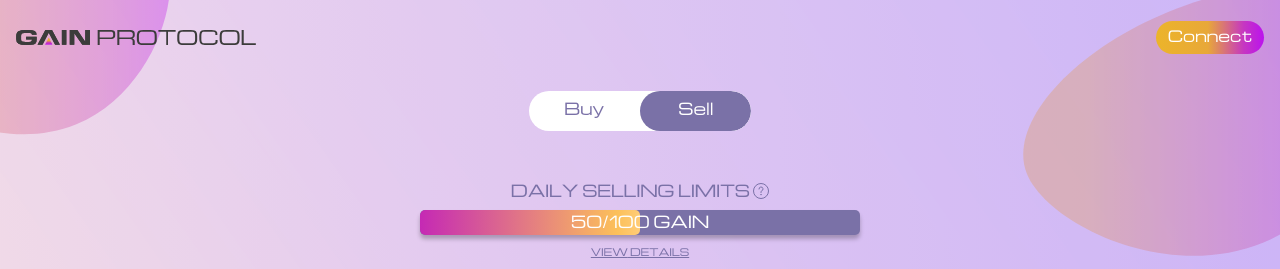
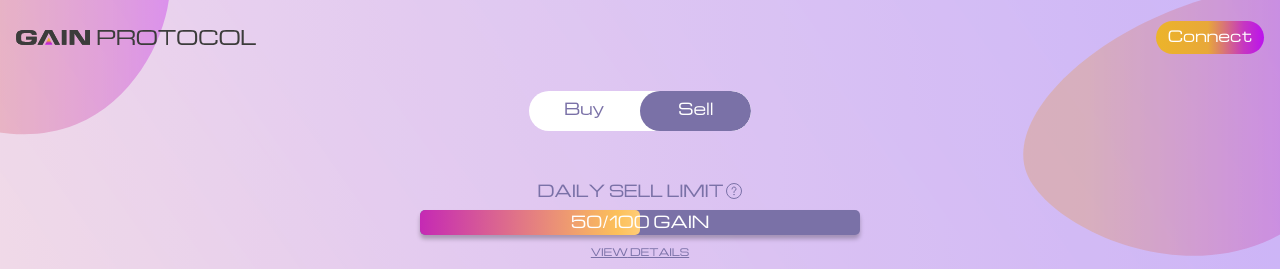
Before and after one commit to Jds-23/musical-couscous, a Next.js app: page / in a window 1280 px wide. Both pictures are taken after a click on the button "Sell". Shown: the top 269 px of the page. Built offline with nearby package versions, Linux system fonts and the light colour scheme.

Commit message:
fix&style: some addition

```diff
--- a/components/SellSection/SellSection.tsx
+++ b/components/SellSection/SellSection.tsx
@@ -38,10 +38,11 @@
       setApproving(false);
     }, 40500);
   };
+
   return (
     <div className={styles.container}>
       <div className={styles.dailySellingLimit}>
-        <Info style={{ marginBottom: "7px" }}>DAILY SELLING LIMITS</Info>
+        <Info style={{ marginBottom: "7px" }}>DAILY SELL LIMIT</Info>
         <ProgressBar percent={50} />
       </div>
       <span
@@ -56,18 +57,18 @@
       >
         <div className={styles.GPInfo}>
           <div className={styles.label}>
-            <Info>2% Liquidity</Info>
+            <Info>Total Liquidity</Info>
           </div>
           <div className={styles.data}>
-            <p>5,000,000</p>
+            <p>5,000,000 GAIN</p>
           </div>
         </div>
         <div className={styles.GPInfo}>
           <div className={styles.label}>
-            <Info>Daily Sell Capacity</Info>
+            <Info>Daily Sell Limit</Info>
           </div>
           <div className={styles.data}>
-            <p>5,000,000</p>
+            <p>5,000,000 GAIN</p>
           </div>
         </div>
       </HidableBar>
```
